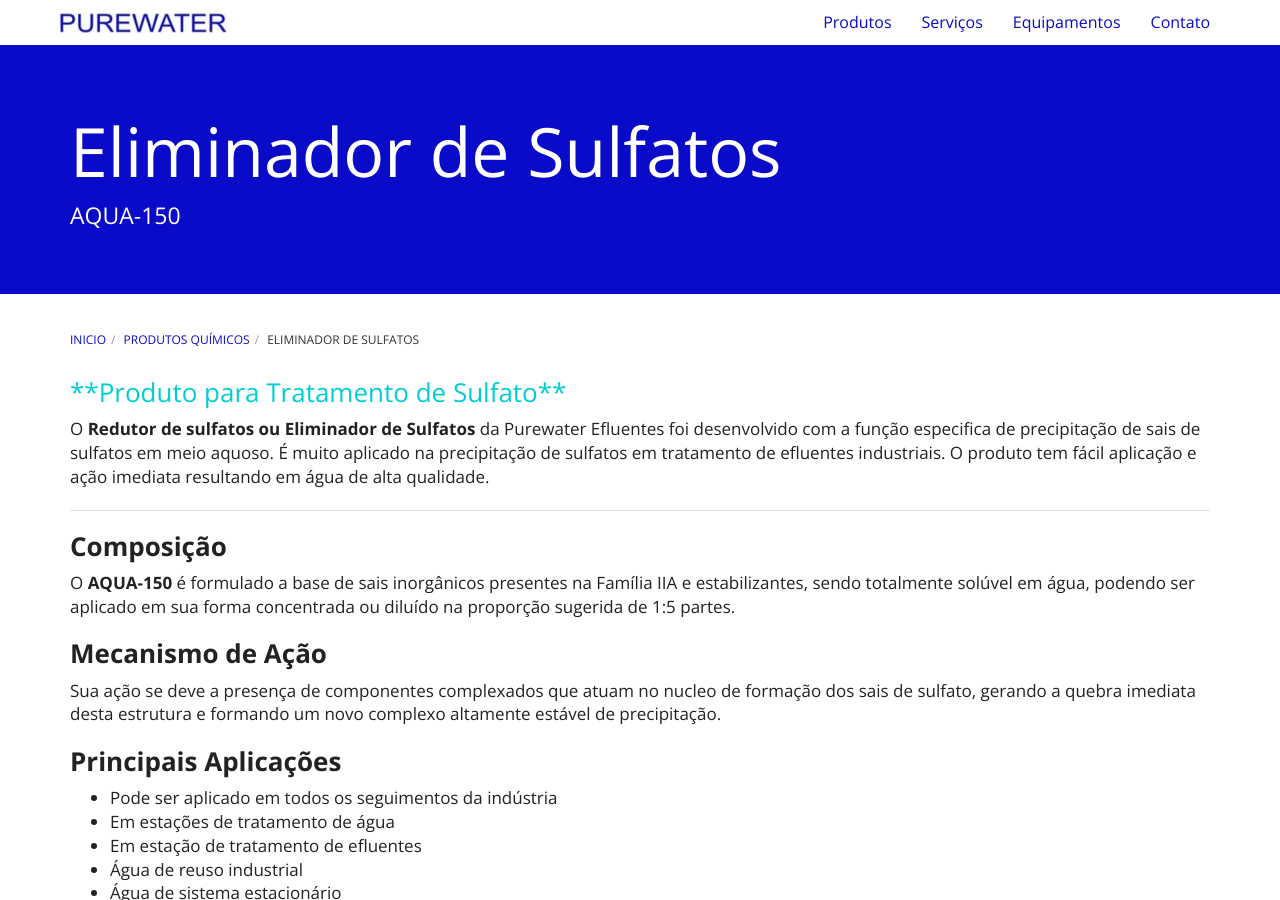
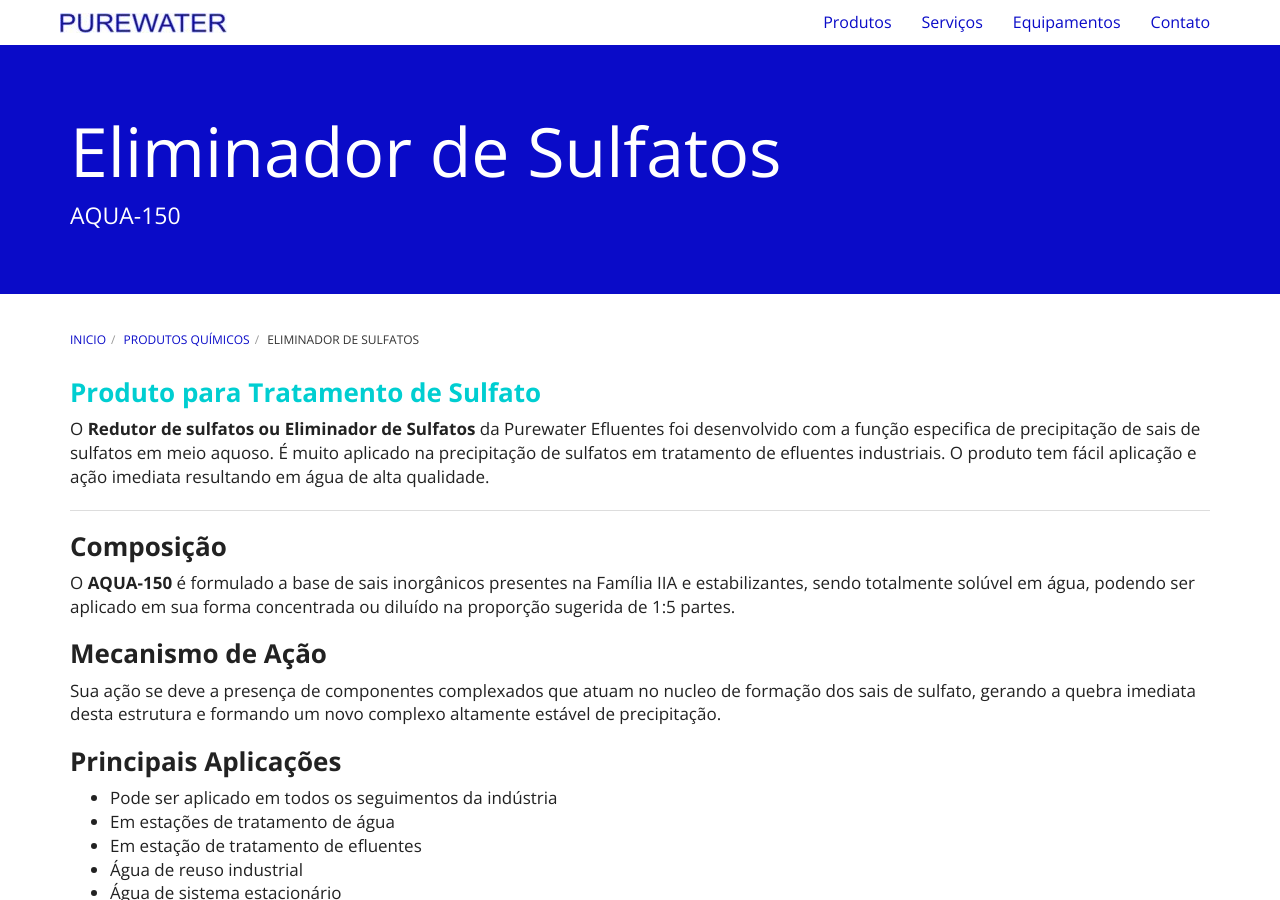
Before and after one commit to purewaterefluentes/purewaterefluentes.github.io, a Jekyll site: the page built from produtos/eliminador-de-sulfatos.md, in a window 1280 px wide and 900 px high. Built offline with Jekyll 4.4.1, drawn with Linux system fonts in a browser that asks for light colours; nearby versions of some CDN libraries; library files that are not in the unit come from our copies.

Commit message:
Update eliminador-de-sulfatos.md

```diff
--- a/produtos/eliminador-de-sulfatos.md
+++ b/produtos/eliminador-de-sulfatos.md
@@ -5,7 +5,7 @@
 subtitle: AQUA-150
 ---
 
-### <font color="#00CED1"> **Produto para Tratamento de Sulfato** </font>
+### **<font color="#00CED1">Produto para Tratamento de Sulfato</font>**
 
 
 O **Redutor de sulfatos ou Eliminador de Sulfatos** da Purewater Efluentes foi desenvolvido com a função especifica de precipitação de sais de sulfatos em meio aquoso. É muito aplicado na precipitação de sulfatos em tratamento de efluentes industriais.
```
